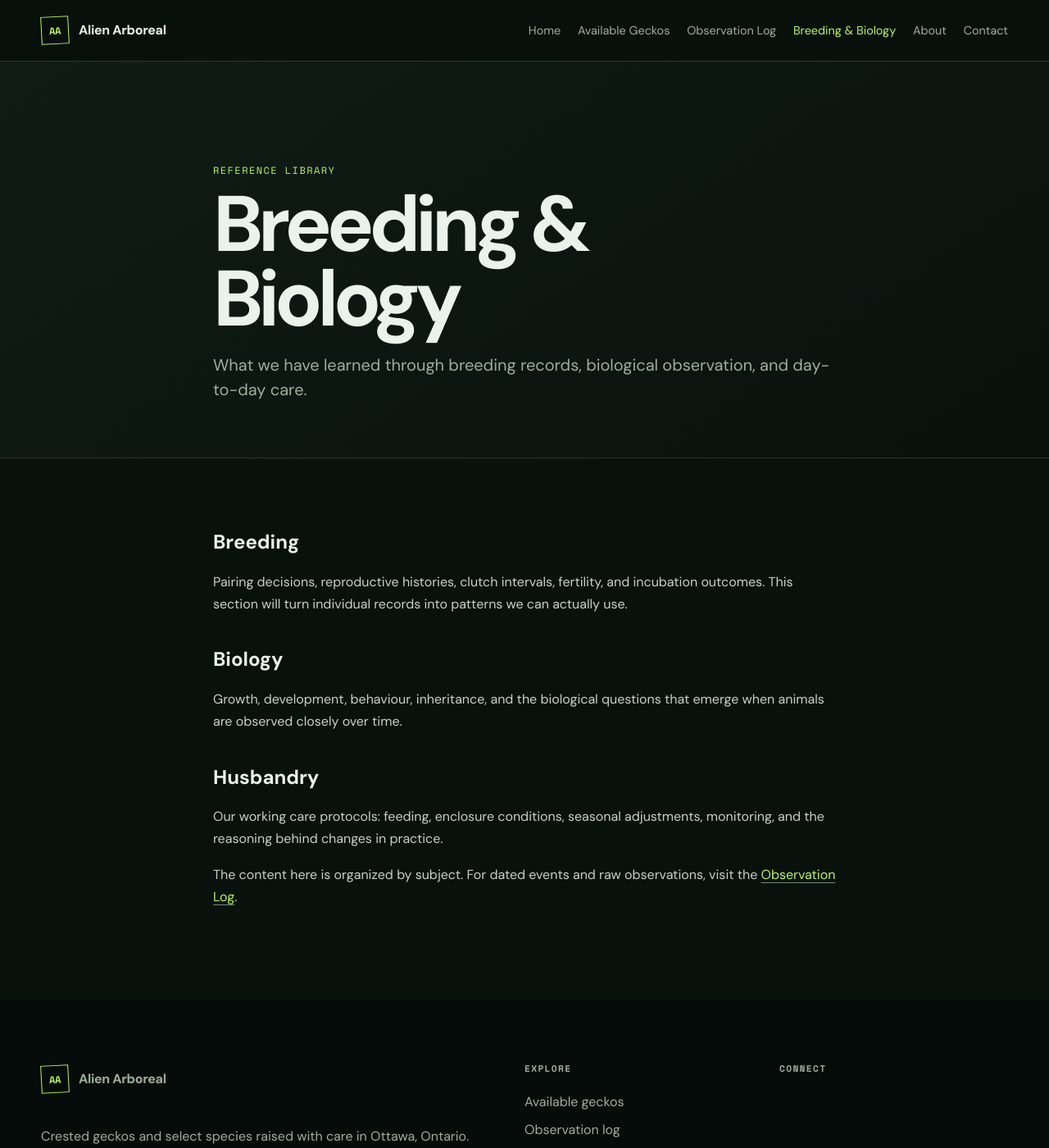
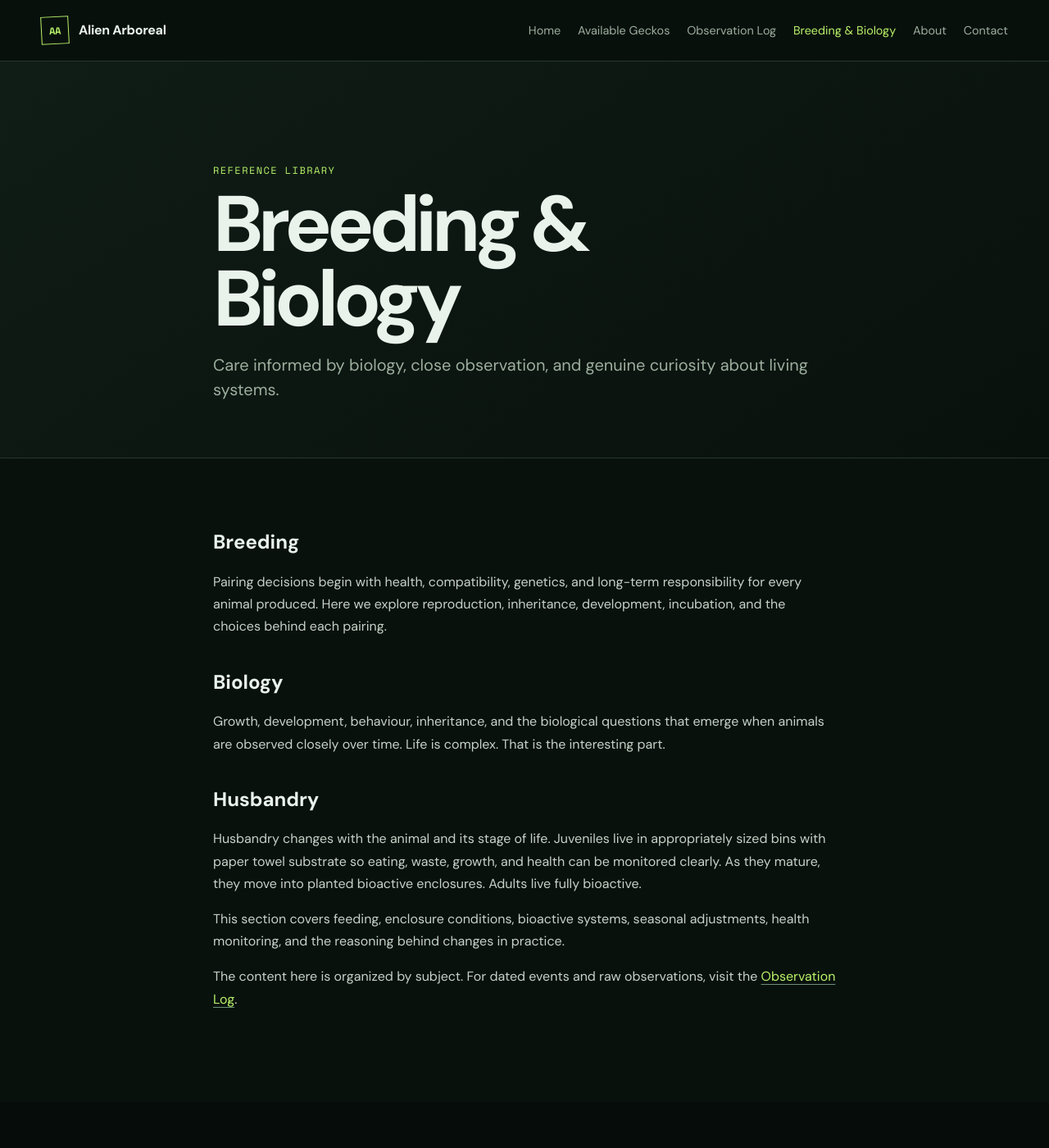
Before and after one commit to SavannahSidle/AlienArboreal, a Jekyll site: the page built from breeding-biology.md, in a window 1280 px wide and 1400 px high. Shown: the whole window at 82% size. Built offline with Jekyll 4.4.1, drawn with Linux system fonts in a browser that asks for light colours.

Commit message:
Refocus breeding-biology.md on life and husbandry

```diff
--- a/breeding-biology.md
+++ b/breeding-biology.md
@@ -2,20 +2,22 @@
 layout: page
 title: Breeding & Biology
 eyebrow: Reference library
-description: What we have learned through breeding records, biological observation, and day-to-day care.
+description: Care informed by biology, close observation, and genuine curiosity about living systems.
 permalink: /breeding-biology/
 ---
 
 ## Breeding
 
-Pairing decisions, reproductive histories, clutch intervals, fertility, and incubation outcomes. This section will turn individual records into patterns we can actually use.
+Pairing decisions begin with health, compatibility, genetics, and long-term responsibility for every animal produced. Here we explore reproduction, inheritance, development, incubation, and the choices behind each pairing.
 
 ## Biology
 
-Growth, development, behaviour, inheritance, and the biological questions that emerge when animals are observed closely over time.
+Growth, development, behaviour, inheritance, and the biological questions that emerge when animals are observed closely over time. Life is complex. That is the interesting part.
 
 ## Husbandry
 
-Our working care protocols: feeding, enclosure conditions, seasonal adjustments, monitoring, and the reasoning behind changes in practice.
+Husbandry changes with the animal and its stage of life. Juveniles live in appropriately sized bins with paper towel substrate so eating, waste, growth, and health can be monitored clearly. As they mature, they move into planted bioactive enclosures. Adults live fully bioactive.
+
+This section covers feeding, enclosure conditions, bioactive systems, seasonal adjustments, health monitoring, and the reasoning behind changes in practice.
 
 The content here is organized by subject. For dated events and raw observations, visit the [Observation Log]({{ '/observations/' | relative_url }}).
```
